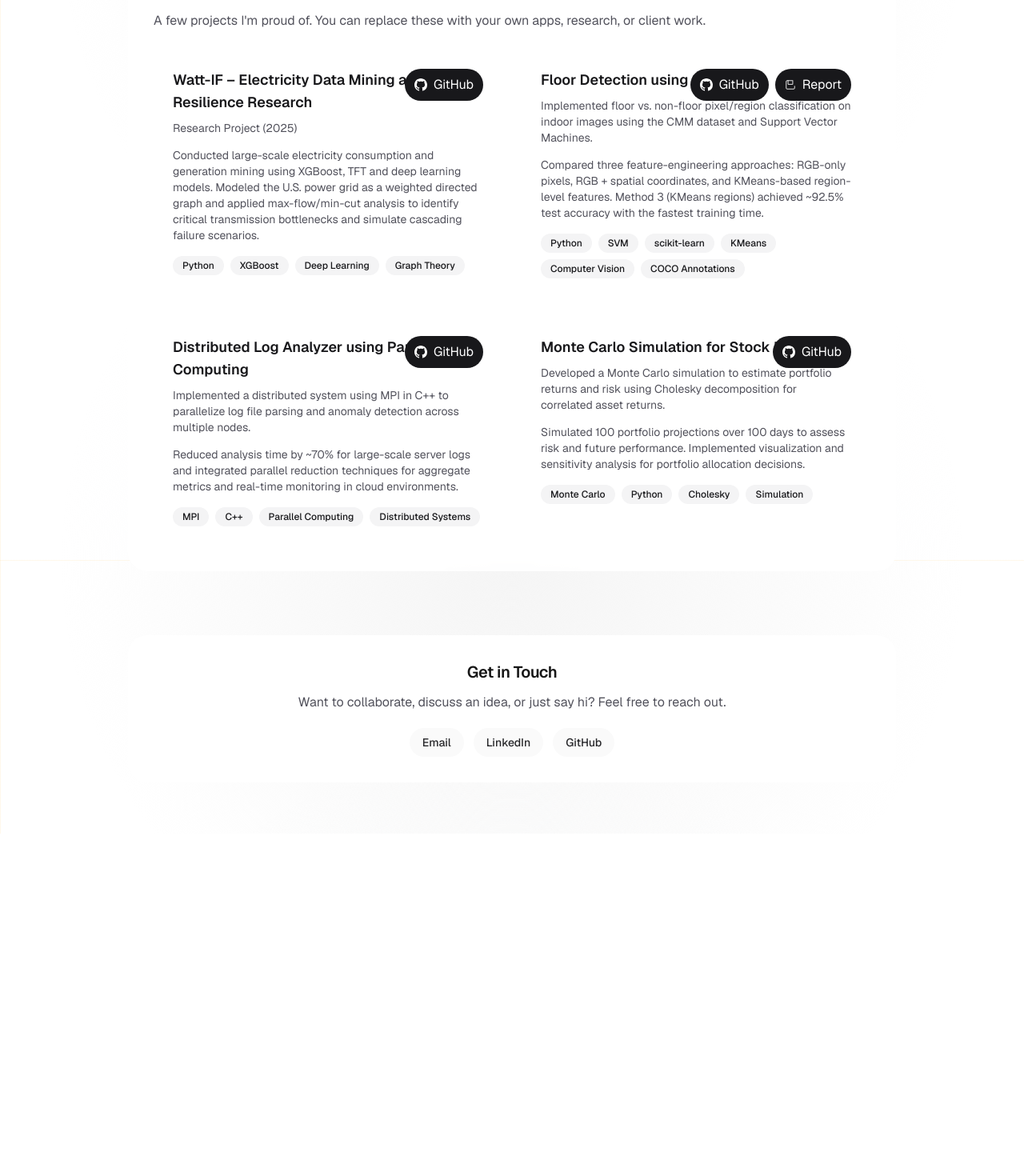
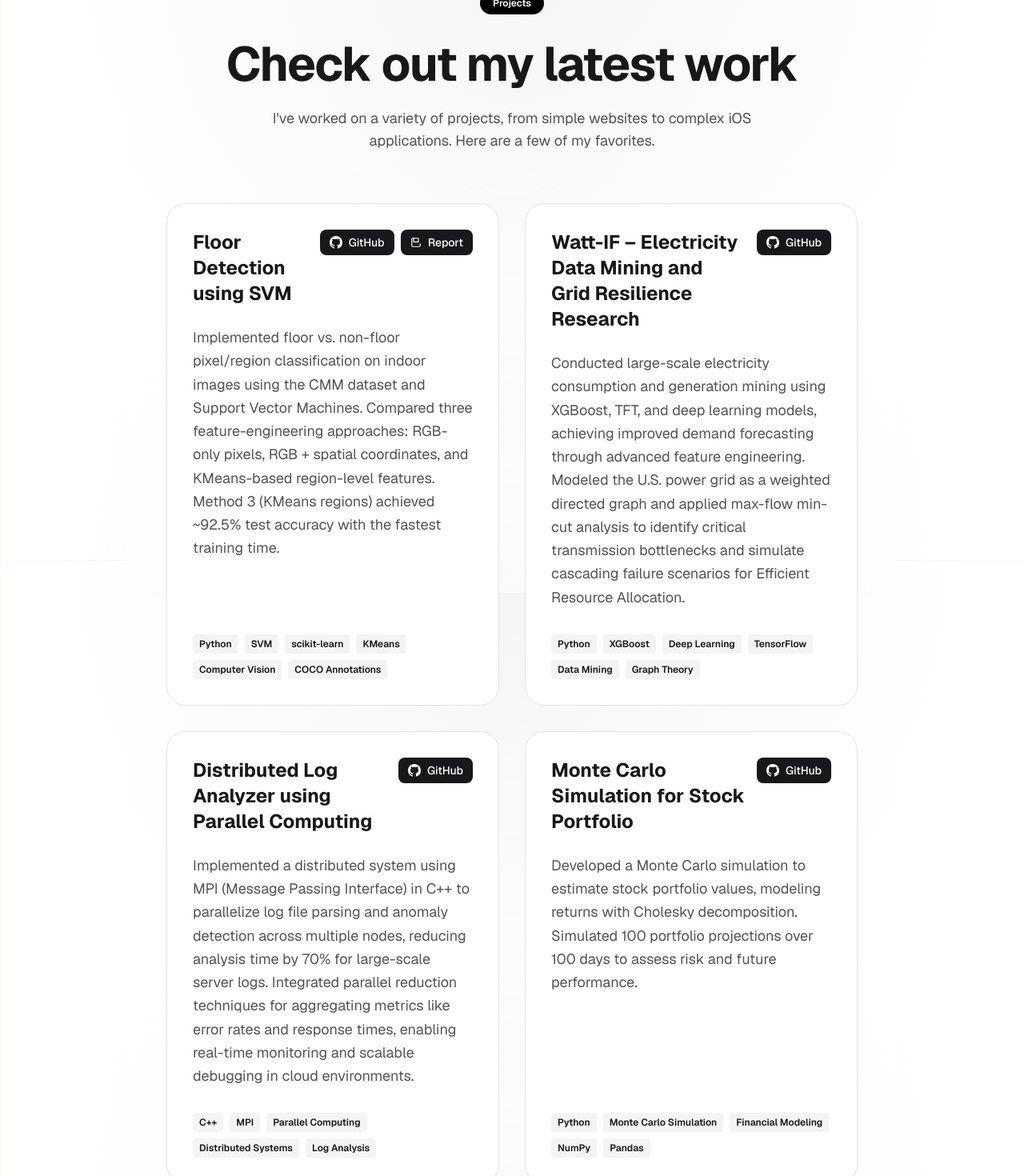
Before and after one commit to RAVIYADAV6522/ravi-portfolio, a Next.js app: page / in a window 1280 px wide. Shown: the part 2500-3970 px from the top of the page at 80% size. Before the commit the page ends 3542 px from the top, so only its background shows below. Built offline with nearby package versions, Linux system fonts and the light colour scheme.

Commit message:
working on projects

```diff
--- a/src/components/ProjectsSection.tsx
+++ b/src/components/ProjectsSection.tsx
@@ -1,73 +1,30 @@
 export function ProjectsSection() {
   return (
-    <section id="projects" className="rounded-3xl surface p-6 sm:p-8">
-      <div className="flex items-baseline justify-between gap-4">
-        <h2 className="text-lg font-semibold tracking-tight sm:text-xl">
+    <section id="projects" className="grid-bg rounded-3xl p-8 sm:p-12">
+      <div className="flex flex-col items-center text-center">
+        <div className="rounded-full bg-black px-4 py-1.5 text-xs font-semibold text-white">
           Projects
+        </div>
+        <h2 className="mt-8 text-4xl font-bold tracking-tight text-zinc-900 sm:text-6xl">
+          Check out my latest work
         </h2>
-        <p className="text-xs font-medium uppercase tracking-[0.2em] text-zinc-500">
-          Selected Work
+        <p className="mt-6 max-w-2xl text-lg text-zinc-600">
+          I&apos;ve worked on a variety of projects, from simple websites to
+          complex iOS applications. Here are a few of my favorites.
         </p>
       </div>
-      <p className="mt-3 text-sm text-zinc-600 sm:text-base">
-        A few projects I&apos;m proud of. You can replace these with your own
-        apps, research, or client work.
-      </p>
-      <div className="mt-6 grid gap-6 md:grid-cols-2">
-        <article className="relative rounded-2xl surface p-6">
-          <div className="absolute right-6 top-6">
+
+      <div className="mt-16 grid gap-8 md:grid-cols-2">
+        {/* Floor Detection Project */}
+        <article className="group relative flex flex-col rounded-3xl border border-zinc-200 bg-white p-8 transition-shadow hover:shadow-lg">
+          <div className="flex items-start justify-between">
+            <h3 className="text-2xl font-bold text-zinc-900">
+              Floor Detection using SVM
+            </h3>
+            <div className="flex gap-2">
               <a
                 href="#"
-              className="inline-flex items-center gap-2 bg-zinc-900 text-white px-3 py-2 rounded-full"
-            >
-              <svg
-                width="16"
-                height="16"
-                viewBox="0 0 16 16"
-                fill="currentColor"
-                xmlns="http://www.w3.org/2000/svg"
-                aria-hidden
-              >
-                <path d="M8 0C3.58 0 0 3.58 0 8c0 3.54 2.29 6.53 5.47 7.59.4.07.55-.17.55-.38 0-.19-.01-.82-.01-1.49-2.01.37-2.53-.49-2.69-.94-.09-.23-.48-.94-.82-1.13-.28-.15-.68-.52-.01-.53.63-.01 1.08.58 1.23.82.72 1.21 1.87.87 2.33.66.07-.52.28-.87.51-1.07-1.78-.2-3.64-.89-3.64-3.95 0-.87.31-1.59.82-2.15-.08-.2-.36-1.01.08-2.11 0 0 .67-.21 2.2.82.64-.18 1.32-.27 2-.27s1.36.09 2 .27c1.53-1.04 2.2-.82 2.2-.82.44 1.1.16 1.91.08 2.11.51.56.82 1.28.82 2.15 0 3.07-1.87 3.75-3.65 3.95.29.25.54.73.54 1.48 0 1.07-.01 1.93-.01 2.19 0 .21.15.46.55.38A8.013 8.013 0 0016 8c0-4.42-3.58-8-8-8z" />
-              </svg>
-              GitHub
-            </a>
-          </div>
-          <h3 className="text-lg font-semibold text-zinc-900">
-            Watt-IF – Electricity Data Mining and Grid Resilience Research
-          </h3>
-          <a href="#" className="mt-2 inline-block text-sm text-zinc-600">
-            Research Project (2025)
-          </a>
-          <p className="mt-3 text-sm text-zinc-600">
-            Conducted large-scale electricity consumption and generation mining
-            using XGBoost, TFT and deep learning models. Modeled the U.S. power
-            grid as a weighted directed graph and applied max-flow/min-cut
-            analysis to identify critical transmission bottlenecks and simulate
-            cascading failure scenarios.
-          </p>
-
-          <div className="mt-4 flex flex-wrap gap-2">
-            <span className="rounded-full bg-zinc-100 px-3 py-1 text-xs font-medium text-zinc-900">
-              Python
-            </span>
-            <span className="rounded-full bg-zinc-100 px-3 py-1 text-xs font-medium text-zinc-900">
-              XGBoost
-            </span>
-            <span className="rounded-full bg-zinc-100 px-3 py-1 text-xs font-medium text-zinc-900">
-              Deep Learning
-            </span>
-            <span className="rounded-full bg-zinc-100 px-3 py-1 text-xs font-medium text-zinc-900">
-              Graph Theory
-            </span>
-          </div>
-        </article>
-
-        <article className="relative rounded-2xl surface p-6">
-          <div className="absolute right-6 top-6 flex items-center gap-2">
-            <a
-              href="#"
-              className="inline-flex items-center gap-2 bg-zinc-900 text-white px-3 py-2 rounded-full"
+                className="inline-flex items-center gap-2 rounded-lg bg-zinc-900 px-3 py-1.5 text-sm font-medium text-white transition-colors hover:bg-zinc-800"
               >
                 <svg
                   width="16"
@@ -83,7 +40,7 @@ export function ProjectsSection() {
               </a>
               <a
                 href="#"
-              className="inline-flex items-center gap-2 bg-zinc-900 text-white px-3 py-2 rounded-full"
+                className="inline-flex items-center gap-2 rounded-lg bg-zinc-900 px-3 py-1.5 text-sm font-medium text-white transition-colors hover:bg-zinc-800"
               >
                 <svg
                   width="14"
@@ -91,7 +48,7 @@ export function ProjectsSection() {
                   viewBox="0 0 24 24"
                   fill="none"
                   stroke="currentColor"
-                strokeWidth="1.5"
+                  strokeWidth="2"
                   strokeLinecap="round"
                   strokeLinejoin="round"
                   aria-hidden
@@ -102,48 +59,44 @@ export function ProjectsSection() {
                 Report
               </a>
             </div>
-
-          <h3 className="text-lg font-semibold text-zinc-900">
-            Floor Detection using SVM
-          </h3>
-          <a href="#" className="mt-2 inline-block text-sm text-zinc-600">
+          </div>
+          <p className="mt-6 flex-grow text-lg leading-relaxed text-zinc-600">
             Implemented floor vs. non-floor pixel/region classification on
             indoor images using the CMM dataset and Support Vector Machines.
-          </a>
-          <p className="mt-3 text-sm text-zinc-600">
             Compared three feature-engineering approaches: RGB-only pixels, RGB
             + spatial coordinates, and KMeans-based region-level features.
             Method 3 (KMeans regions) achieved ~92.5% test accuracy with the
             fastest training time.
           </p>
 
-          <div className="mt-4 flex flex-wrap gap-2">
-            <span className="rounded-full bg-zinc-100 px-3 py-1 text-xs font-medium text-zinc-900">
-              Python
+          <div className="mt-8 flex flex-wrap gap-2">
+            {[
+              "Python",
+              "SVM",
+              "scikit-learn",
+              "KMeans",
+              "Computer Vision",
+              "COCO Annotations",
+            ].map((tag) => (
+              <span
+                key={tag}
+                className="rounded bg-zinc-100 px-2 py-1 text-xs font-semibold text-zinc-900"
+              >
+                {tag}
               </span>
-            <span className="rounded-full bg-zinc-100 px-3 py-1 text-xs font-medium text-zinc-900">
-              SVM
-            </span>
-            <span className="rounded-full bg-zinc-100 px-3 py-1 text-xs font-medium text-zinc-900">
-              scikit-learn
-            </span>
-            <span className="rounded-full bg-zinc-100 px-3 py-1 text-xs font-medium text-zinc-900">
-              KMeans
-            </span>
-            <span className="rounded-full bg-zinc-100 px-3 py-1 text-xs font-medium text-zinc-900">
-              Computer Vision
-            </span>
-            <span className="rounded-full bg-zinc-100 px-3 py-1 text-xs font-medium text-zinc-900">
-              COCO Annotations
-            </span>
+            ))}
           </div>
         </article>
 
-        <article className="relative rounded-2xl surface p-6">
-          <div className="absolute right-6 top-6">
+        {/* Electricity Data Mining Project */}
+        <article className="group relative flex flex-col rounded-3xl border border-zinc-200 bg-white p-8 transition-shadow hover:shadow-lg">
+          <div className="flex items-start justify-between gap-4">
+            <h3 className="text-2xl font-bold text-zinc-900">
+              Watt-IF – Electricity Data Mining and Grid Resilience Research
+            </h3>
             <a
               href="#"
-              className="inline-flex items-center gap-2 bg-zinc-900 text-white px-3 py-2 rounded-full"
+              className="inline-flex items-center gap-2 rounded-lg bg-zinc-900 px-3 py-1.5 text-sm font-medium text-white transition-colors hover:bg-zinc-800"
             >
               <svg
                 width="16"
@@ -158,41 +111,44 @@ export function ProjectsSection() {
               GitHub
             </a>
           </div>
-
-          <h3 className="text-lg font-semibold text-zinc-900">
-            Distributed Log Analyzer using Parallel Computing
-          </h3>
-          <a href="#" className="mt-2 inline-block text-sm text-zinc-600">
-            Implemented a distributed system using MPI in C++ to parallelize log
-            file parsing and anomaly detection across multiple nodes.
-          </a>
-          <p className="mt-3 text-sm text-zinc-600">
-            Reduced analysis time by ~70% for large-scale server logs and
-            integrated parallel reduction techniques for aggregate metrics and
-            real-time monitoring in cloud environments.
+          <p className="mt-6 flex-grow text-lg leading-relaxed text-zinc-600">
+            Conducted large-scale electricity consumption and generation mining
+            using XGBoost, TFT, and deep learning models, achieving improved
+            demand forecasting through advanced feature engineering. Modeled the
+            U.S. power grid as a weighted directed graph and applied max-flow
+            min-cut analysis to identify critical transmission bottlenecks and
+            simulate cascading failure scenarios for Efficient Resource
+            Allocation.
           </p>
 
-          <div className="mt-4 flex flex-wrap gap-2">
-            <span className="rounded-full bg-zinc-100 px-3 py-1 text-xs font-medium text-zinc-900">
-              MPI
+          <div className="mt-8 flex flex-wrap gap-2">
+            {[
+              "Python",
+              "XGBoost",
+              "Deep Learning",
+              "TensorFlow",
+              "Data Mining",
+              "Graph Theory",
+            ].map((tag) => (
+              <span
+                key={tag}
+                className="rounded bg-zinc-100 px-2 py-1 text-xs font-semibold text-zinc-900"
+              >
+                {tag}
               </span>
-            <span className="rounded-full bg-zinc-100 px-3 py-1 text-xs font-medium text-zinc-900">
-              C++
-            </span>
-            <span className="rounded-full bg-zinc-100 px-3 py-1 text-xs font-medium text-zinc-900">
-              Parallel Computing
-            </span>
-            <span className="rounded-full bg-zinc-100 px-3 py-1 text-xs font-medium text-zinc-900">
-              Distributed Systems
-            </span>
+            ))}
           </div>
         </article>
 
-        <article className="relative rounded-2xl surface p-6">
-          <div className="absolute right-6 top-6">
+        {/* Distributed Log Analyzer Project */}
+        <article className="group relative flex flex-col rounded-3xl border border-zinc-200 bg-white p-8 transition-shadow hover:shadow-lg">
+          <div className="flex items-start justify-between">
+            <h3 className="text-2xl font-bold text-zinc-900">
+              Distributed Log Analyzer using Parallel Computing
+            </h3>
             <a
               href="#"
-              className="inline-flex items-center gap-2 bg-zinc-900 text-white px-3 py-2 rounded-full"
+              className="inline-flex items-center gap-2 rounded-lg bg-zinc-900 px-3 py-1.5 text-sm font-medium text-white transition-colors hover:bg-zinc-800"
             >
               <svg
                 width="16"
@@ -207,33 +163,79 @@ export function ProjectsSection() {
               GitHub
             </a>
           </div>
+          <p className="mt-6 flex-grow text-lg leading-relaxed text-zinc-600">
+            Implemented a distributed system using MPI (Message Passing
+            Interface) in C++ to parallelize log file parsing and anomaly
+            detection across multiple nodes, reducing analysis time by 70% for
+            large-scale server logs. Integrated parallel reduction techniques
+            for aggregating metrics like error rates and response times,
+            enabling real-time monitoring and scalable debugging in cloud
+            environments.
+          </p>
 
-          <h3 className="text-lg font-semibold text-zinc-900">
+          <div className="mt-8 flex flex-wrap gap-2">
+            {[
+              "C++",
+              "MPI",
+              "Parallel Computing",
+              "Distributed Systems",
+              "Log Analysis",
+            ].map((tag) => (
+              <span
+                key={tag}
+                className="rounded bg-zinc-100 px-2 py-1 text-xs font-semibold text-zinc-900"
+              >
+                {tag}
+              </span>
+            ))}
+          </div>
+        </article>
+
+        {/* Monte Carlo Simulation Project */}
+        <article className="group relative flex flex-col rounded-3xl border border-zinc-200 bg-white p-8 transition-shadow hover:shadow-lg">
+          <div className="flex items-start justify-between">
+            <h3 className="text-2xl font-bold text-zinc-900">
               Monte Carlo Simulation for Stock Portfolio
             </h3>
-          <a href="#" className="mt-2 inline-block text-sm text-zinc-600">
-            Developed a Monte Carlo simulation to estimate portfolio returns and
-            risk using Cholesky decomposition for correlated asset returns.
+            <a
+              href="#"
+              className="inline-flex items-center gap-2 rounded-lg bg-zinc-900 px-3 py-1.5 text-sm font-medium text-white transition-colors hover:bg-zinc-800"
+            >
+              <svg
+                width="16"
+                height="16"
+                viewBox="0 0 16 16"
+                fill="currentColor"
+                xmlns="http://www.w3.org/2000/svg"
+                aria-hidden
+              >
+                <path d="M8 0C3.58 0 0 3.58 0 8c0 3.54 2.29 6.53 5.47 7.59.4.07.55-.17.55-.38 0-.19-.01-.82-.01-1.49-2.01.37-2.53-.49-2.69-.94-.09-.23-.48-.94-.82-1.13-.28-.15-.68-.52-.01-.53.63-.01 1.08.58 1.23.82.72 1.21 1.87.87 2.33.66.07-.52.28-.87.51-1.07-1.78-.2-3.64-.89-3.64-3.95 0-.87.31-1.59.82-2.15-.08-.2-.36-1.01.08-2.11 0 0 .67-.21 2.2.82.64-.18 1.32-.27 2-.27s1.36.09 2 .27c1.53-1.04 2.2-.82 2.2-.82.44 1.1.16 1.91.08 2.11.51.56.82 1.28.82 2.15 0 3.07-1.87 3.75-3.65 3.95.29.25.54.73.54 1.48 0 1.07-.01 1.93-.01 2.19 0 .21.15.46.55.38A8.013 8.013 0 0016 8c0-4.42-3.58-8-8-8z" />
+              </svg>
+              GitHub
             </a>
-          <p className="mt-3 text-sm text-zinc-600">
-            Simulated 100 portfolio projections over 100 days to assess risk and
-            future performance. Implemented visualization and sensitivity
-            analysis for portfolio allocation decisions.
+          </div>
+          <p className="mt-6 flex-grow text-lg leading-relaxed text-zinc-600">
+            Developed a Monte Carlo simulation to estimate stock portfolio
+            values, modeling returns with Cholesky decomposition. Simulated 100
+            portfolio projections over 100 days to assess risk and future
+            performance.
           </p>
 
-          <div className="mt-4 flex flex-wrap gap-2">
-            <span className="rounded-full bg-zinc-100 px-3 py-1 text-xs font-medium text-zinc-900">
-              Monte Carlo
+          <div className="mt-8 flex flex-wrap gap-2">
+            {[
+              "Python",
+              "Monte Carlo Simulation",
+              "Financial Modeling",
+              "NumPy",
+              "Pandas",
+            ].map((tag) => (
+              <span
+                key={tag}
+                className="rounded bg-zinc-100 px-2 py-1 text-xs font-semibold text-zinc-900"
+              >
+                {tag}
               </span>
-            <span className="rounded-full bg-zinc-100 px-3 py-1 text-xs font-medium text-zinc-900">
-              Python
-            </span>
-            <span className="rounded-full bg-zinc-100 px-3 py-1 text-xs font-medium text-zinc-900">
-              Cholesky
-            </span>
-            <span className="rounded-full bg-zinc-100 px-3 py-1 text-xs font-medium text-zinc-900">
-              Simulation
-            </span>
+            ))}
           </div>
         </article>
       </div>
```
Lines whose indentation alone changed are shown as unchanged.
